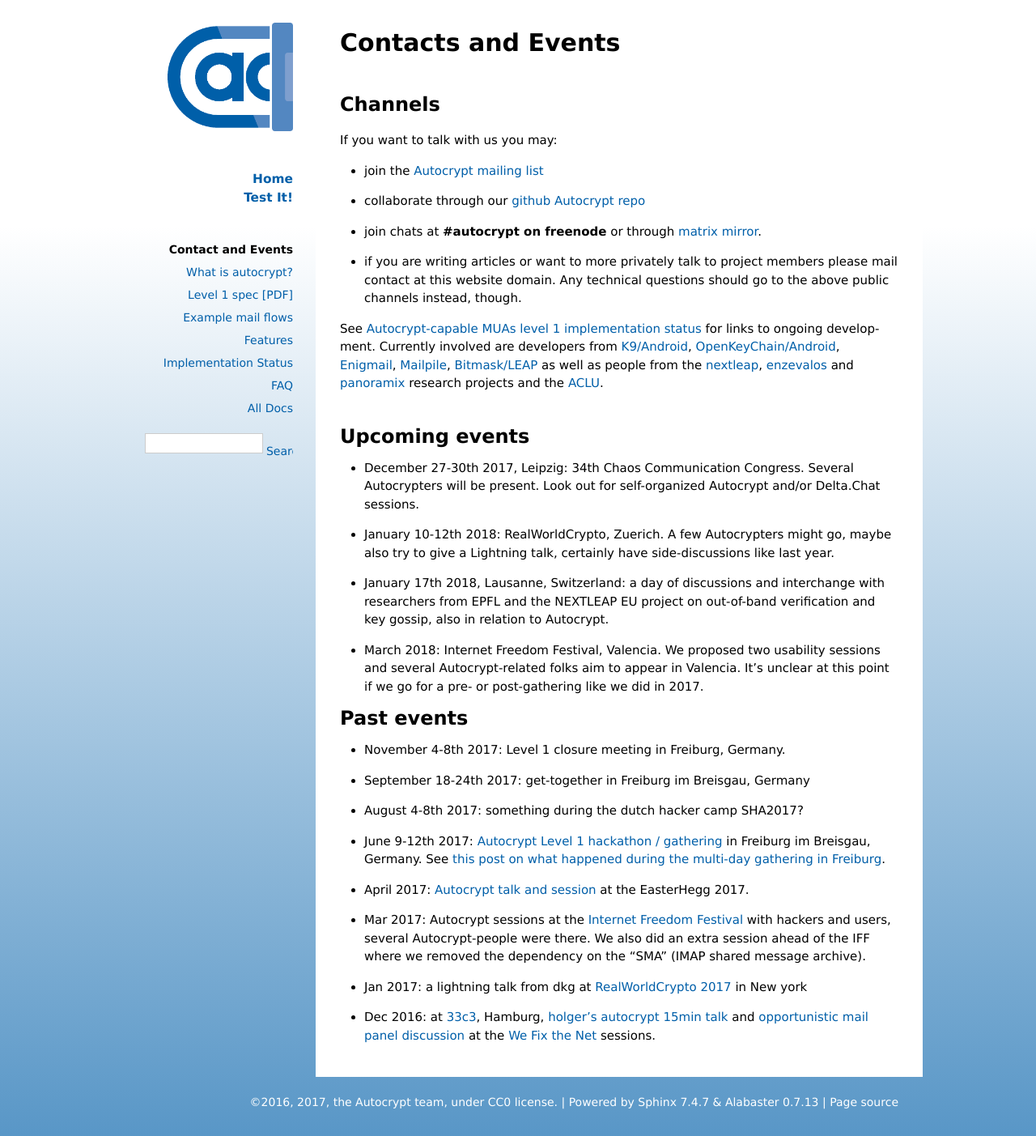
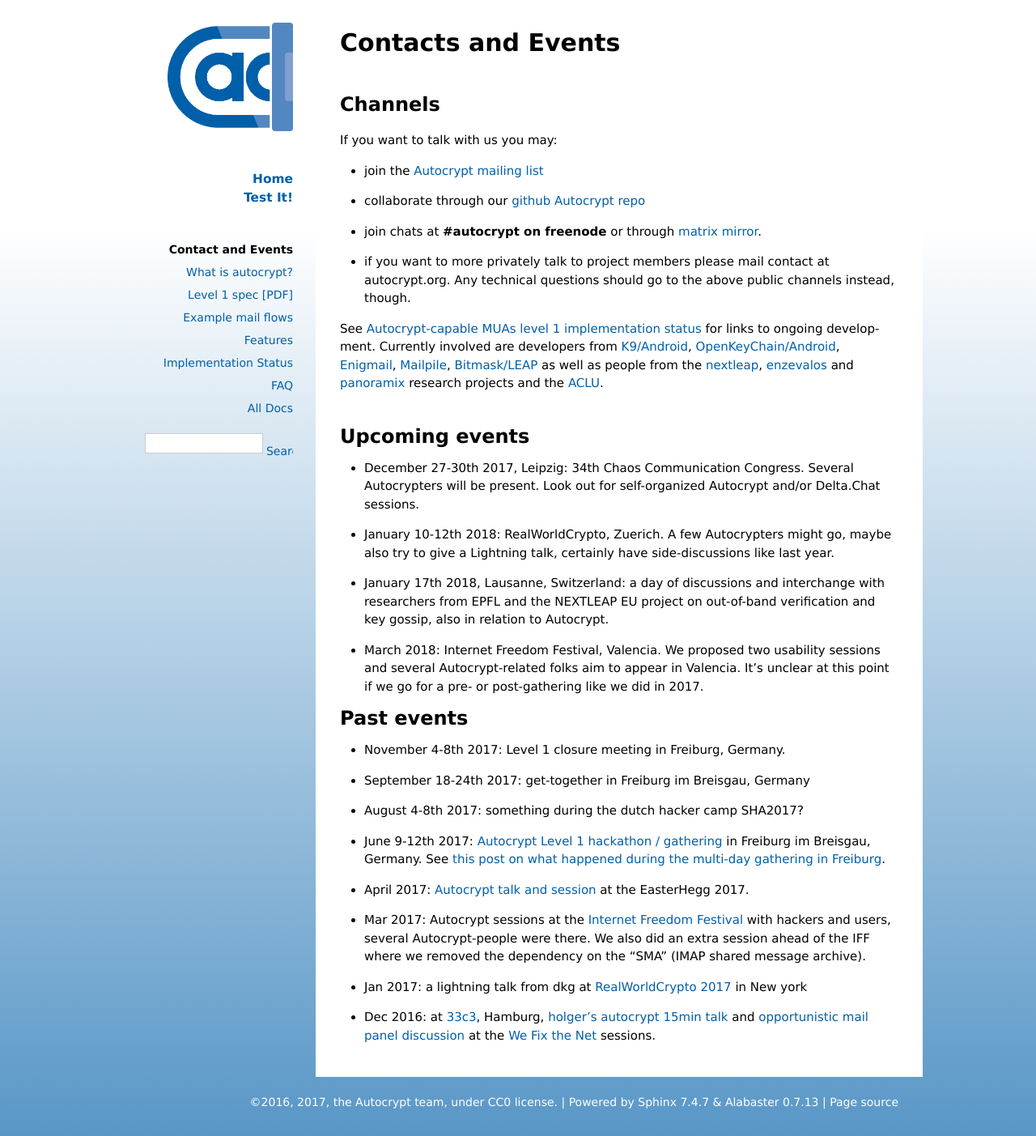
Before and after one commit to autocrypt/autocrypt, a Sphinx documentation site: the page built from doc/contact.rst, in a window 1280 px wide. Shown: the whole page at 81% size. Built offline with Sphinx 7.4.7, drawn with Linux system fonts in a browser that asks for light colours.

Commit message:
address the e-mail format question and just say that "more private messages" can go to this address but technical feedback should go to the lists.

```diff
--- a/doc/contact.rst
+++ b/doc/contact.rst
@@ -16,9 +16,9 @@
 - join chats at **#autocrypt on freenode** or through `matrix mirror
   <https://riot.im/app/#/room/#autocrypt:matrix.org>`_.
 
-- if you are writing articles or want to more privately talk to project
-  members please mail contact at this website domain. Any technical
-  questions should go to the above public channels instead, though.
+- if you want to more privately talk to project members please mail
+  contact at autocrypt.org. Any technical questions should go to
+  the above public channels instead, though.
 
 .. _`Autocrypt mailing list`: https://lists.mayfirst.org/mailman/listinfo/autocrypt
 
```
